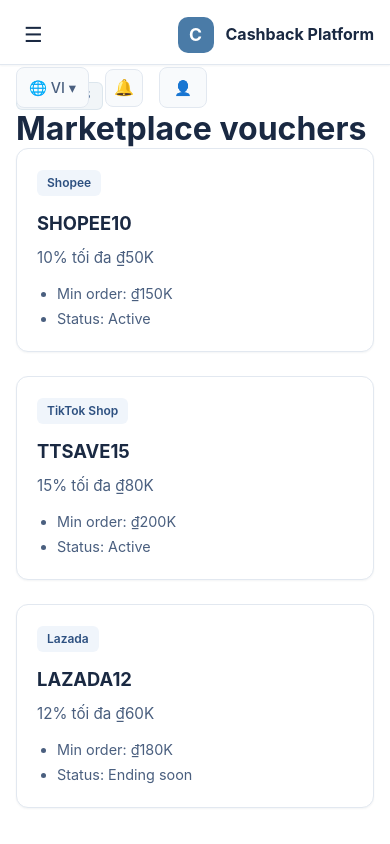
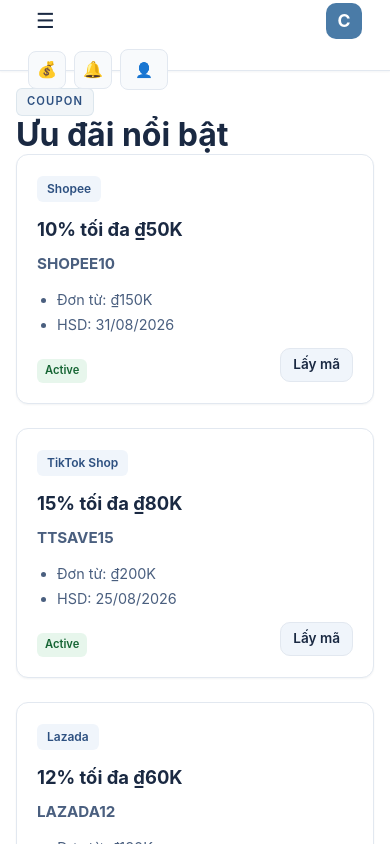
Before and after one commit to quangnamttp/cashback-platform, a Next.js app in the folder apps/web/: page /coupons in a window 390 px wide. Shown: the top 844 px of the page. Built offline with nearby package versions, Linux system fonts and the light colour scheme.

Commit message:
feat: complete coupon/voucher copy-code flow, mobile wallet icon, header spec fixes

```diff
--- a/apps/web/app/coupons/page.tsx
+++ b/apps/web/app/coupons/page.tsx
@@ -1,14 +1,20 @@
+'use client';
+
+import { AppShell } from '../../components/layout/AppShell';
+import { CopyCodeButton } from '../../components/ui/CopyCodeButton';
+import { useLanguage } from '../../lib/i18n';
 import { mockCoupons } from '../../lib/mock-data';
-import { AppShell } from '../../components/layout/AppShell';
 
 export default function CouponsPage() {
+  const { t } = useLanguage();
+
   return (
     <AppShell>
       <div className="page-shell">
         <div className="page-header">
           <div>
-          <span className="eyebrow dark">Coupons</span>
-          <h1>Marketplace vouchers</h1>
+            <span className="eyebrow dark">{t('nav_coupons')}</span>
+            <h1>{t('offers_title')}</h1>
           </div>
         </div>
 
@@ -16,15 +22,21 @@
           {mockCoupons.map((coupon) => (
             <div key={coupon.code} className="coupon-card">
               <div className="coupon-meta">{coupon.marketplace}</div>
-            <h3>{coupon.code}</h3>
-            <p>{coupon.discount}</p>
-            <ul>
-              <li>Min order: {coupon.minOrder}</li>
-              <li>Status: {coupon.status}</li>
+              <h3>{coupon.discount}</h3>
+              <p className="coupon-code">{coupon.code}</p>
+              <ul className="coupon-details">
+                <li>{t('offer_min_order')}: {coupon.minOrder}</li>
+                <li>{t('offer_expiry')}: {coupon.expiry}</li>
               </ul>
+              <div className="coupon-footer">
+                <span className={`status-pill${coupon.status === 'Ending soon' ? ' warning' : ''}`}>{coupon.status}</span>
+                <CopyCodeButton code={coupon.code} label={t('offer_get_code')} />
+              </div>
             </div>
           ))}
         </section>
+
+        <p className="mock-note">{t('mock_notice')}</p>
       </div>
     </AppShell>
   );
--- a/apps/web/app/globals.css
+++ b/apps/web/app/globals.css
@@ -85,9 +85,14 @@
   display: flex;
   align-items: center;
   justify-content: space-between;
-  height: 64px;
+  height: 70px;
   gap: 24px;
   padding: 0 20px;
+}
+
+.mobile-wallet-btn {
+  display: none;
+  text-decoration: none;
 }
 
 .brand-block {
@@ -1397,6 +1402,19 @@
     display: none;
   }
   .header-inner {
-    gap: 12px;
+    gap: 8px;
+    padding: 0 12px;
+  }
+  .mobile-wallet-btn {
+    display: inline-flex;
+  }
+  .hide-on-mobile {
+    display: none;
+  }
+  .brand-name {
+    display: none;
+  }
+  .header-actions {
+    gap: 8px;
   }
 }
--- a/apps/web/components/layout/SiteHeader.tsx
+++ b/apps/web/components/layout/SiteHeader.tsx
@@ -46,7 +46,11 @@
         </nav>
 
         <div className="header-actions">
-          <div className="account-menu-container">
+          <Link href="/cashback-wallet" className="icon-btn mobile-wallet-btn" title={t('sidebar_wallet')} aria-label={t('sidebar_wallet')}>
+            💰
+          </Link>
+
+          <div className="account-menu-container hide-on-mobile">
             <button
               className="language-selector"
               onClick={() => {
--- /dev/null
+++ b/apps/web/components/ui/CopyCodeButton.tsx
@@ -0,0 +1,23 @@
+'use client';
+
+import { useState } from 'react';
+
+export function CopyCodeButton({ code, label }: { code: string; label: string }) {
+  const [copied, setCopied] = useState(false);
+
+  const handleClick = async () => {
+    try {
+      await navigator.clipboard.writeText(code);
+      setCopied(true);
+      setTimeout(() => setCopied(false), 1800);
+    } catch {
+      setCopied(false);
+    }
+  };
+
+  return (
+    <button type="button" className="button button-secondary coupon-btn" onClick={handleClick}>
+      {copied ? '✓ Copied' : label}
+    </button>
+  );
+}
--- a/apps/web/lib/mock-data.ts
+++ b/apps/web/lib/mock-data.ts
@@ -71,9 +71,9 @@
 ];
 
 export const mockCoupons = [
-  { marketplace: 'Shopee', code: 'SHOPEE10', discount: '10% tối đa ₫50K', minOrder: '₫150K', status: 'Active' },
-  { marketplace: 'TikTok Shop', code: 'TTSAVE15', discount: '15% tối đa ₫80K', minOrder: '₫200K', status: 'Active' },
-  { marketplace: 'Lazada', code: 'LAZADA12', discount: '12% tối đa ₫60K', minOrder: '₫180K', status: 'Ending soon' },
+  { marketplace: 'Shopee', code: 'SHOPEE10', discount: '10% tối đa ₫50K', minOrder: '₫150K', expiry: '31/08/2026', status: 'Active' },
+  { marketplace: 'TikTok Shop', code: 'TTSAVE15', discount: '15% tối đa ₫80K', minOrder: '₫200K', expiry: '25/08/2026', status: 'Active' },
+  { marketplace: 'Lazada', code: 'LAZADA12', discount: '12% tối đa ₫60K', minOrder: '₫180K', expiry: '22/08/2026', status: 'Ending soon' },
 ];
 
 export const mockDeals = [
@@ -89,10 +89,10 @@
 ];
 
 export const mockSocialVouchers = [
-  { platform: 'Facebook', title: 'Creator coupon', discount: '₫30K off', source: 'Partner feed', status: 'Valid' },
-  { platform: 'Instagram', title: 'Beauty picks', discount: '10% off', source: 'Story code', status: 'Valid' },
-  { platform: 'TikTok', title: 'Shop campaign', discount: '₫50K off', source: 'Live session', status: 'Limited' },
-  { platform: 'YouTube', title: 'Product review code', discount: '15% off', source: 'Verified creator', status: 'Valid' },
+  { platform: 'Facebook', title: 'Creator coupon', code: 'FBVOUCHER30', discount: 'Giảm ₫30K', condition: 'Đơn từ ₫150K', source: 'Partner feed', expiry: '30/08/2026', status: 'Valid' },
+  { platform: 'Instagram', title: 'Beauty picks', code: 'IGBEAUTY10', discount: 'Giảm 10%', condition: 'Đơn từ ₫200K', source: 'Story code', expiry: '28/08/2026', status: 'Valid' },
+  { platform: 'TikTok', title: 'Shop campaign', code: 'TIKTOK50K', discount: 'Giảm ₫50K', condition: 'Đơn từ ₫300K', source: 'Live session', expiry: '24/08/2026', status: 'Limited' },
+  { platform: 'YouTube', title: 'Product review code', code: 'YTREVIEW15', discount: 'Giảm 15%', condition: 'Đơn từ ₫250K', source: 'Verified creator', expiry: '29/08/2026', status: 'Valid' },
 ];
 
 export const mockCashbackStates = [
```
Also changed, not shown: apps/web/app/social-vouchers/page.tsx (+19 -4 lines). Lines whose indentation alone changed are shown as unchanged.
